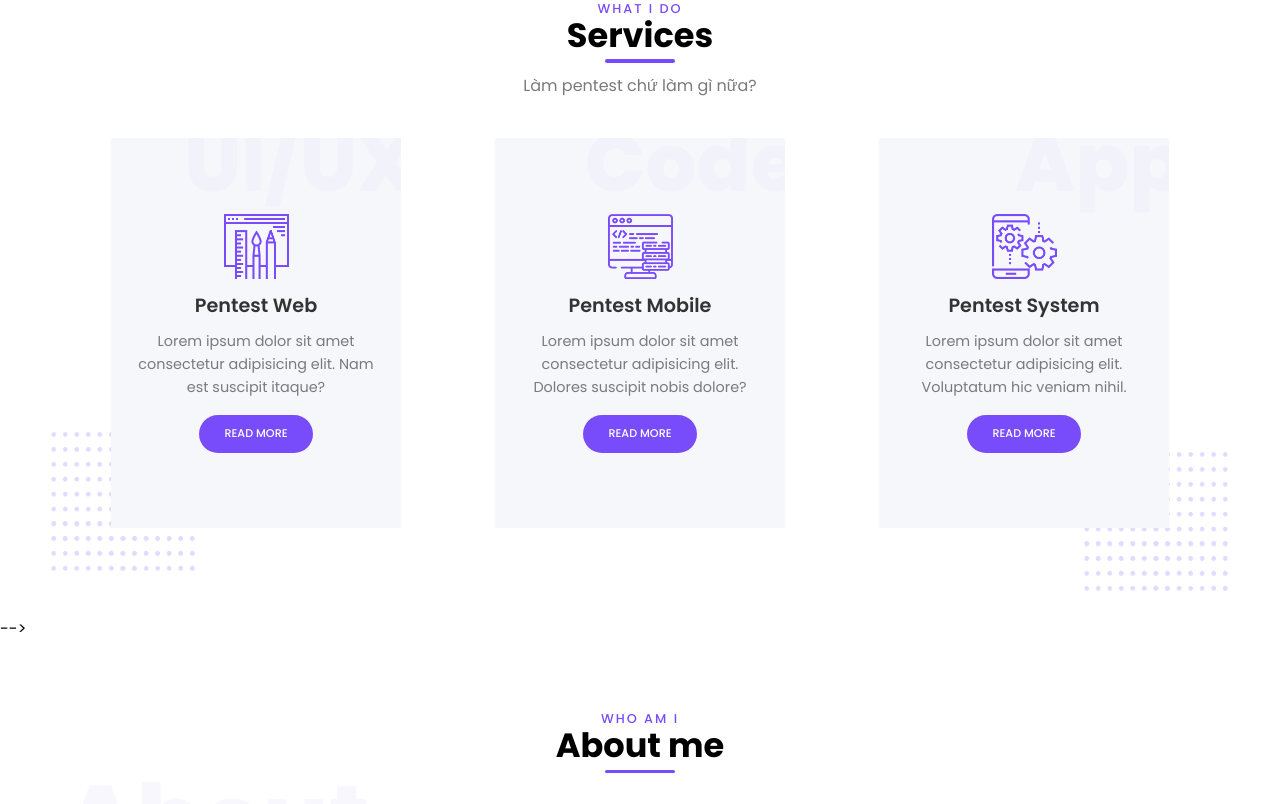
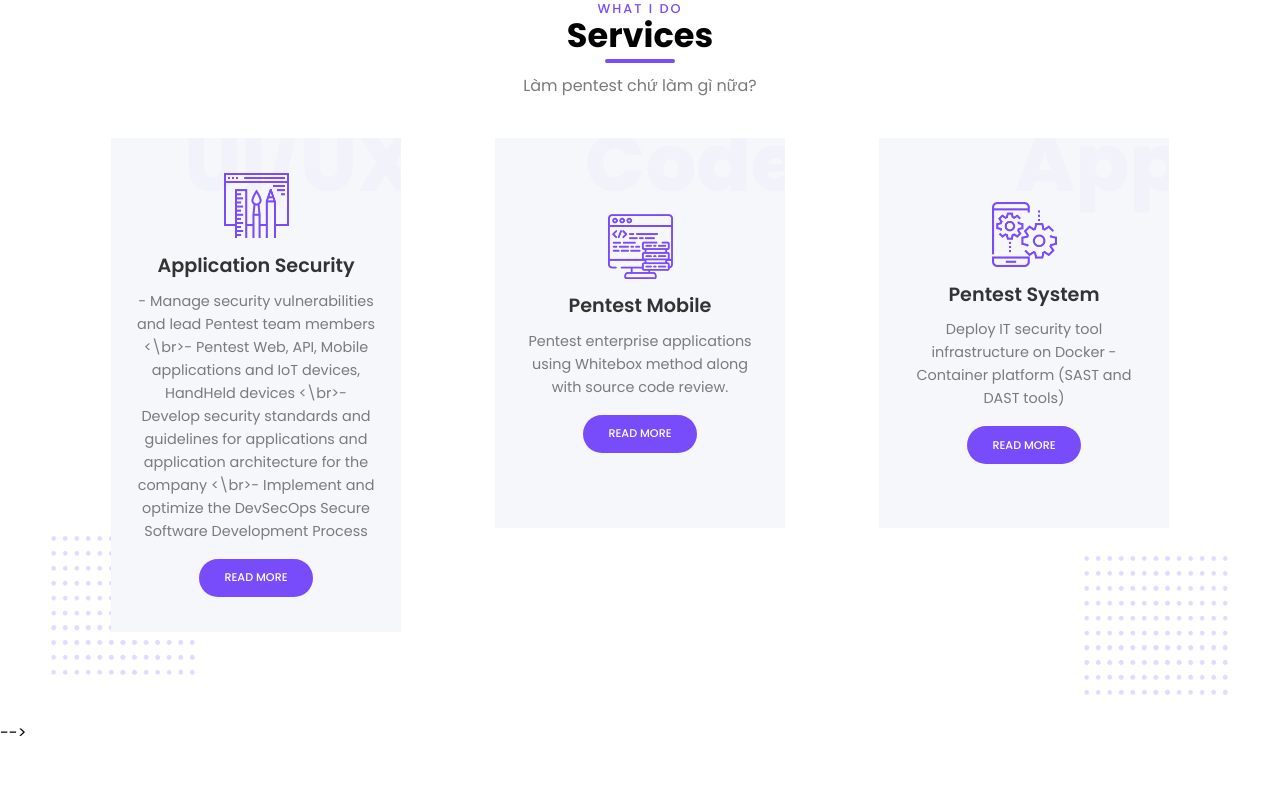
Before and after one commit to VoTueNam/VoTueNam.github.io, a plain HTML site: page index.html in a window 1280 px wide. Shown: the part 869-1673 px from the top of the page. Drawn offline with nearby package versions, Linux system fonts and the light colour scheme.

Commit message:
Update index.html

```diff
--- a/index.html
+++ b/index.html
@@ -69,7 +69,7 @@
           <div class="column-1">
             <h1 class="header-title">Vo Tue Nam</h1>
             <p class="text">
-              Hello, I'm Nam Do, fresher penetration tester.
+              Hello, I'm Nam Do, Application Security Specialist.
             </p>
             <a href="./CV-SecurityEngineer-VoTueNam.pdf" class="btn">Download CV</a>
           </div>
@@ -97,10 +97,12 @@
             <div class="card" data-card="UI/UX">
               <div class="card-content z-index">
                 <img src="./img/design-icon.png" class="icon" alt="" />
-                <h3 class="title-sm">Pentest Web</h3>
+                <h3 class="title-sm">Application Security</h3>
                 <p class="text">
-                  Lorem ipsum dolor sit amet consectetur adipisicing elit. Nam
-                  est suscipit itaque?
+                  - Manage security vulnerabilities and lead Pentest team members
+<\br>- Pentest Web, API, Mobile applications and IoT devices, HandHeld devices
+<\br>- Develop security standards and guidelines for applications and application architecture for the company
+<\br>- Implement and optimize the DevSecOps Secure Software Development Process
                 </p>
                 <a href="#" class="btn small">Read more</a>
               </div>
@@ -113,8 +115,7 @@
                 <img src="./img/code-icon.png" class="icon" alt="" />
                 <h3 class="title-sm">Pentest Mobile</h3>
                 <p class="text">
-                  Lorem ipsum dolor sit amet consectetur adipisicing elit.
-                  Dolores suscipit nobis dolore?
+                  Pentest enterprise applications using Whitebox method along with source code review.
                 </p>
                 <a href="#" class="btn small">Read more</a>
               </div>
@@ -128,8 +129,7 @@
                 <img src="./img/app-icon.png" class="icon" alt="" />
                 <h3 class="title-sm">Pentest System</h3>
                 <p class="text">
-                  Lorem ipsum dolor sit amet consectetur adipisicing elit.
-                  Voluptatum hic veniam nihil.
+                  Deploy IT security tool infrastructure on Docker - Container platform (SAST and DAST tools)
                 </p>
                 <a href="#" class="btn small">Read more</a>
               </div>
```
